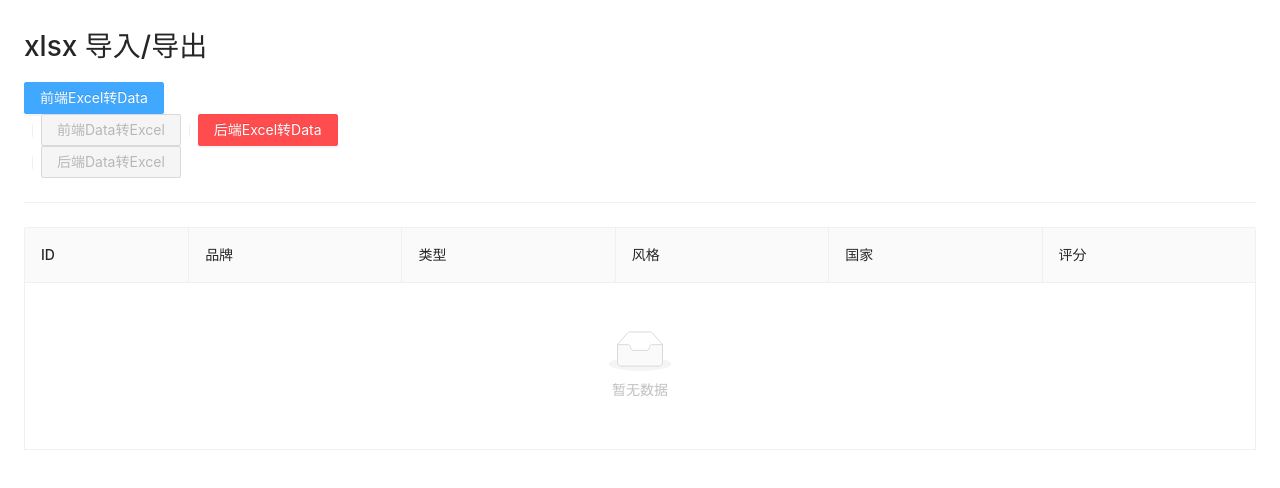
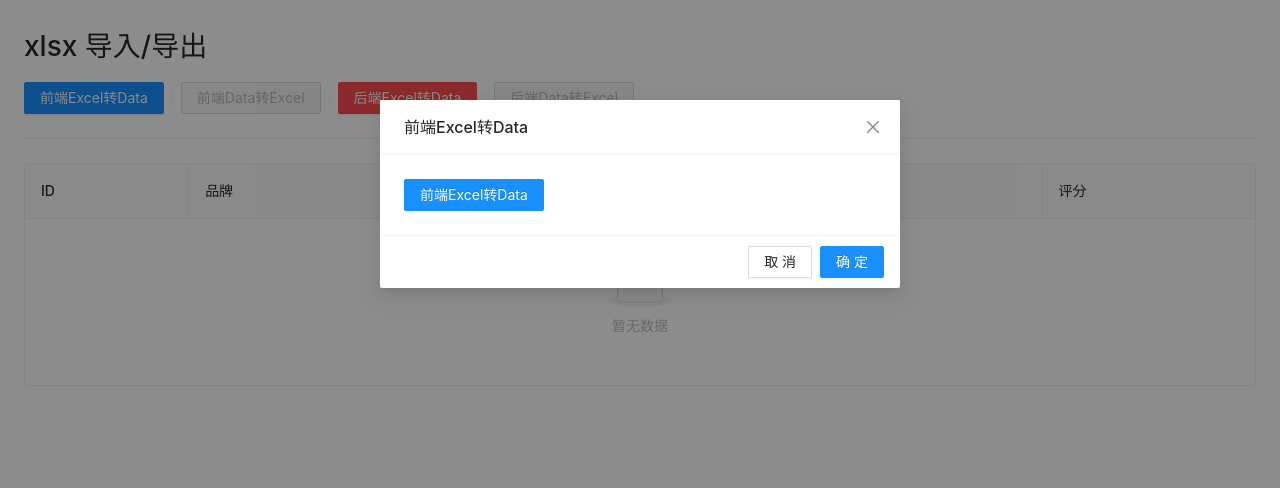
Before and after one commit to haixiangyan/learn-xlsx, a React (Create React App) app in the folder client/: page / in a window 1280 px wide. Both pictures are taken after a click on the button "前端Excel转Data". Shown: the top 488 px of the page. Built offline with nearby package versions, Linux system fonts and the light colour scheme.

Commit message:
feat: 更新为 modal

```diff
--- a/client/src/App.tsx
+++ b/client/src/App.tsx
@@ -6,12 +6,14 @@ import styles from './styles.module.scss';
 import {exportExcel} from "./utils";
 import axios from "axios";
 import {saveAs} from 'file-saver';
-import LocalExcelImport from "./components/LocalExcelImport";
-import ServerExcelImport from "./components/ServerExcelImport";
+import LocalImportModal from "./components/LocalImportModal";
+import ServerImportModal from "./components/ServerImportModal";
 
 const http = axios.create({baseURL});
 
 const App: FC = () => {
+  const [localModalVisible, setLocalModalVisible] = useState<boolean>(false);
+  const [serverModalVisible, setServerModalVisible] = useState<boolean>(false);
   const [dataSource, setDataSource] = useState<RamenReview[]>([]);
 
   const localDataToExcel = () => {
@@ -38,7 +40,13 @@ const App: FC = () => {
       <h1>xlsx 导入/导出</h1>
 
       <div>
-        <LocalExcelImport onImport={(data: RamenReview[]) => setDataSource(data)}/>
+        <Button type="primary" onClick={() => setLocalModalVisible(true)}>前端Excel转Data</Button>
+        <LocalImportModal
+          title="前端Excel转Data"
+          visible={localModalVisible}
+          onCancel={() => setLocalModalVisible(false)}
+          onSubmit={data => setDataSource(data)}
+        />
 
         <Divider type="vertical"/>
 
@@ -48,7 +56,13 @@ const App: FC = () => {
 
         <Divider type="vertical"/>
 
-        <ServerExcelImport onImport={(data: RamenReview[]) => setDataSource(data)} />
+        <Button type="primary" danger onClick={() => setServerModalVisible(true)}>后端Excel转Data</Button>
+        <ServerImportModal
+          title="后端Excel转Data"
+          visible={serverModalVisible}
+          onCancel={() => setServerModalVisible(false)}
+          onSubmit={data => setDataSource(data)}
+        />
 
         <Divider type="vertical"/>
 
--- a/client/src/components/LocalExcelImport/index.tsx
+++ /dev/null
@@ -1,41 +0,0 @@
-import {FC} from "react";
-import {Button, Upload} from "antd";
-import {excelMimeType, keyMaps} from "../../constants";
-import {UploadRequestOption as RcCustomRequestOptions} from "rc-upload/lib/interface";
-import {convertKeys, importExcel} from "../../utils";
-import {ExcelRamenReview, RamenReview} from "../../types";
-import {RcFile} from "antd/es/upload";
-
-interface Props {
-  onImport: (data: any[]) => void;
-}
-
-const LocalExcelImport: FC<Props> = (props) => {
-  const {onImport} = props;
-
-  // 获取文件并解析
-  const localExcelToData = async (options: RcCustomRequestOptions) => {
-    const {file, onSuccess, onError} = options;
-
-    try {
-      // xlsx 导入 excel
-      const excelData = await importExcel<ExcelRamenReview>(file as RcFile);
-      // 转换 key
-      const data = convertKeys<ExcelRamenReview, RamenReview>(excelData, keyMaps);
-
-      onImport(data);
-
-      if (onSuccess) onSuccess(data, new XMLHttpRequest());
-    } catch (e) {
-      if (onError) onError(e)
-    }
-  }
-
-  return (
-    <Upload accept={excelMimeType} customRequest={localExcelToData}>
-      <Button type="primary">前端Excel转Data</Button>
-    </Upload>
-  )
-}
-
-export default LocalExcelImport;
--- /dev/null
+++ b/client/src/components/LocalImportModal/index.tsx
@@ -0,0 +1,55 @@
+import {FC, useState} from "react";
+import {Button, Modal, ModalProps, Upload} from "antd";
+import {excelMimeType, keyMaps} from "../../constants";
+import {UploadRequestOption as RcCustomRequestOptions} from "rc-upload/lib/interface";
+import {convertKeys, importExcel} from "../../utils";
+import {ExcelRamenReview, RamenReview} from "../../types";
+import {RcFile} from "antd/es/upload";
+import * as React from "react";
+
+interface Props extends ModalProps {
+  onImport?: (data: any[]) => void;
+  onSubmit?: (data: any[]) => void;
+}
+
+const LocalImportModal: FC<Props> = (props) => {
+  const {onImport, onSubmit, onCancel, onOk, ...modalProps} = props;
+
+  const [excelData, setExcelData] = useState<any[]>([]);
+
+  // 获取文件并解析
+  const localExcelToData = async (options: RcCustomRequestOptions) => {
+    const {file, onSuccess, onError} = options;
+
+    try {
+      // xlsx 导入 excel
+      const excelData = await importExcel<ExcelRamenReview>(file as RcFile);
+      // 转换 key
+      const data = convertKeys<ExcelRamenReview, RamenReview>(excelData, keyMaps);
+      // 设置 data
+      setExcelData(data);
+
+      if (onImport) onImport(data);
+
+      if (onSuccess) onSuccess(data, new XMLHttpRequest());
+    } catch (e) {
+      if (onError) onError(e)
+    }
+  }
+
+  const innerOnOk = (e: React.MouseEvent<HTMLElement>) => {
+    if (onSubmit) onSubmit(excelData);
+    if (onOk) onOk(e);
+    if (onCancel) onCancel(e);
+  }
+
+  return (
+    <Modal onCancel={onCancel} onOk={innerOnOk} {...modalProps}>
+      <Upload accept={excelMimeType} customRequest={localExcelToData}>
+        <Button type="primary">前端Excel转Data</Button>
+      </Upload>
+    </Modal>
+  )
+}
+
+export default LocalImportModal;
--- a/client/src/components/ServerExcelImport/index.tsx
+++ /dev/null
@@ -1,34 +0,0 @@
-import {FC} from "react";
-import {Button, Upload} from "antd";
-import {baseURL, excelMimeType} from "../../constants";
-import {UploadChangeParam} from "antd/lib/upload/interface";
-
-interface Props {
-  onImport: (data: any[]) => void;
-}
-
-const ServerExcelImport: FC<Props> = (props) => {
-  const {onImport} = props;
-
-  const serverExcelToData = (info: UploadChangeParam) => {
-    const { status, response } = info.file;
-    if (status === 'done') {
-      onImport(response.data);
-    } else if (info.file.status === 'error') {
-      console.error('error', info.file.name);
-    }
-  }
-
-  return (
-    <Upload
-      action={`${baseURL}/excel_to_data`}
-      name="excel"
-      accept={excelMimeType}
-      onChange={serverExcelToData}
-    >
-      <Button type="primary" danger>后端Excel转Data</Button>
-    </Upload>
-  )
-}
-
-export default ServerExcelImport;
--- /dev/null
+++ b/client/src/components/ServerImportModal/index.tsx
@@ -0,0 +1,50 @@
+import {FC, useState} from "react";
+import {Button, Modal, ModalProps, Upload} from "antd";
+import {baseURL, excelMimeType} from "../../constants";
+import {UploadChangeParam} from "antd/lib/upload/interface";
+import * as React from "react";
+
+interface Props extends ModalProps {
+  onImport?: (data: any[]) => void;
+  onSubmit?: (data: any[]) => void;
+}
+
+const ServerImportModal: FC<Props> = (props) => {
+  const {onImport, onSubmit, onOk, onCancel, ...modalProps} = props;
+
+  const [excelData, setExcelData] = useState<any[]>([]);
+
+  // 将文件转到服务端再解析数据
+  const serverExcelToData = (info: UploadChangeParam) => {
+    const { status, response } = info.file;
+    if (status === 'done') {
+      if (onImport) {
+        onImport(response.data);
+      }
+      setExcelData(response.data);
+    } else if (info.file.status === 'error') {
+      console.error('error', info.file.name);
+    }
+  }
+
+  const innerOnOk = (e: React.MouseEvent<HTMLElement>) => {
+    if (onSubmit) onSubmit(excelData);
+    if (onOk) onOk(e);
+    if (onCancel) onCancel(e);
+  }
+
+  return (
+    <Modal onOk={innerOnOk} onCancel={onCancel} {...modalProps}>
+      <Upload
+        action={`${baseURL}/excel_to_data`}
+        name="excel"
+        accept={excelMimeType}
+        onChange={serverExcelToData}
+      >
+        <Button type="primary" danger>后端Excel转Data</Button>
+      </Upload>
+    </Modal>
+  )
+}
+
+export default ServerImportModal;
```
